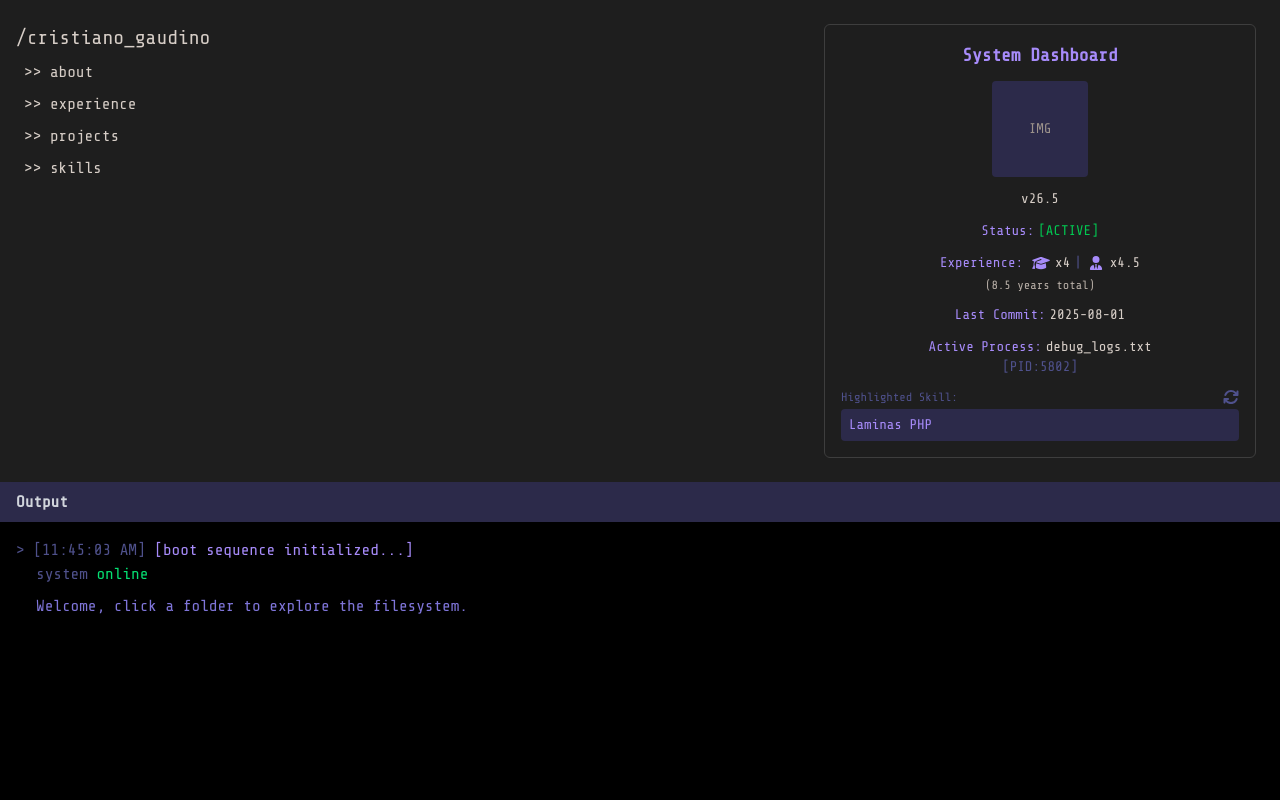
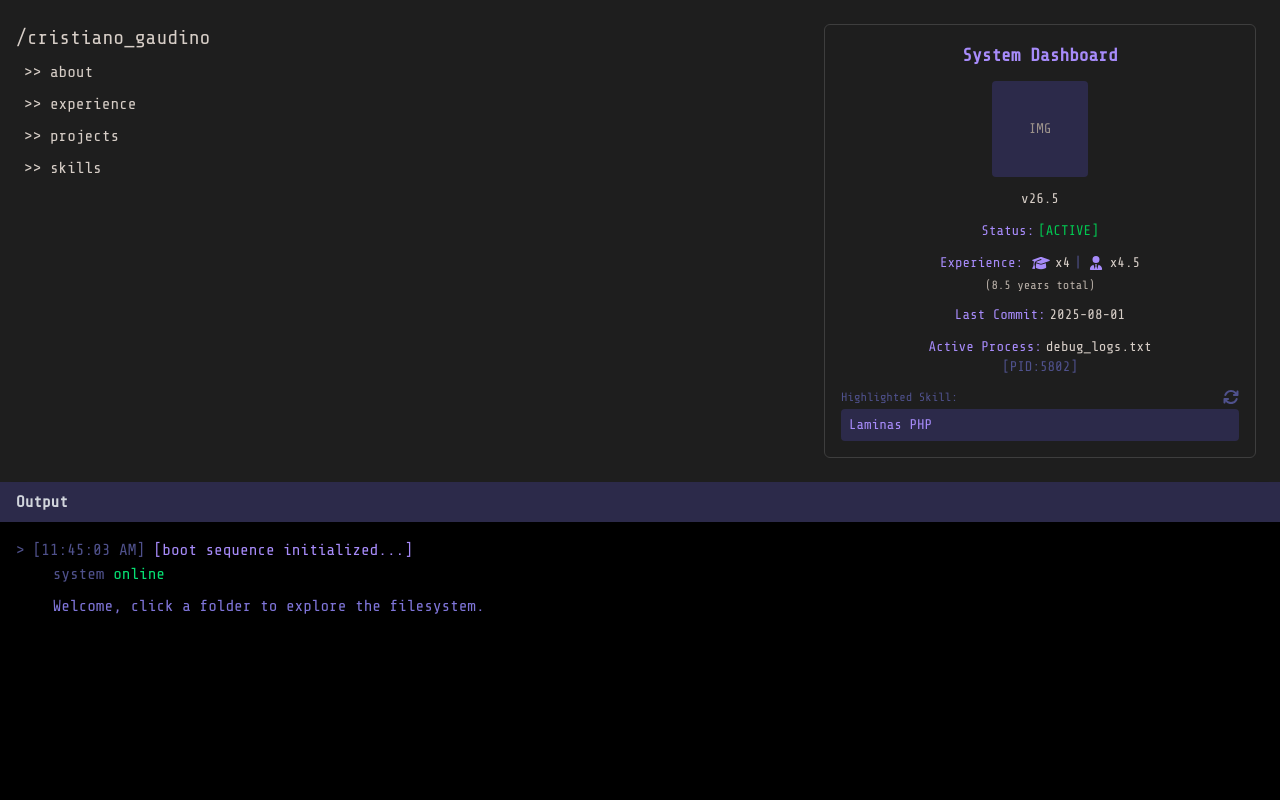
Before and after one commit to CristianGaudino/portfolio, a Next.js app in the folder my-portfolio/: page / in a window 1280 px wide. Shown: the top 800 px of the page. Built offline with nearby package versions, Linux system fonts and the light colour scheme.

Commit message:
- Fixed indentation issue with terminal output

```diff
--- a/my-portfolio/src/components/ui/terminal-output.tsx
+++ b/my-portfolio/src/components/ui/terminal-output.tsx
@@ -47,9 +47,13 @@ const TerminalOutput = forwardRef<TerminalOutputHandle>((_, ref) => {
                 className="bg-black text-purple-400 p-4 h-96 overflow-y-auto space-y-1"
             >
                 {lines.map((line) => (
-                    <div key={line.id}>
-                        <span className="text-purple-500">&gt; [{line.time}] </span>
-                        {line.content}
+                    <div key={line.id} className="flex items-start">
+                        <span className="text-purple-500 shrink-0">
+                            &gt;
+                        </span>
+                        <div className="ml-2 break-words">
+                            <span className="text-purple-500 shrink-0">[{line.time}]</span> {line.content}
+                        </div>
                     </div>
                 ))}
             </div>
```
